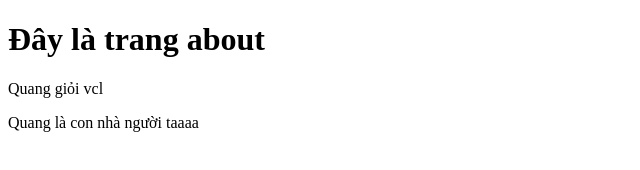
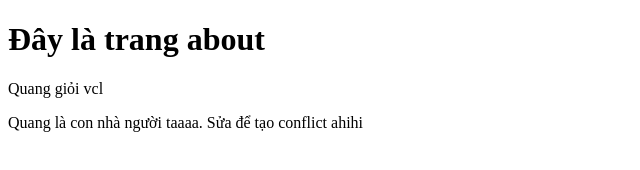
Before and after one commit to minhquang1610/test-repos, a plain HTML site: page about.html in a window 1280 px wide. Shown: the whole page, without its empty margins (0-640 px from the left). Drawn offline with Linux system fonts and the light colour scheme.

Commit message:
Update about.html
Tạo conflict nè

```diff
--- a/about.html
+++ b/about.html
@@ -10,7 +10,7 @@
 <body>
     <h1>Đây là trang about</h1>
     <p>Quang giỏi vcl</p>
-    <p>Quang là con nhà người taaaa</p>
+    <p>Quang là con nhà người taaaa. Sửa để tạo conflict ahihi</p>
 </body>
 
 </html>
```
